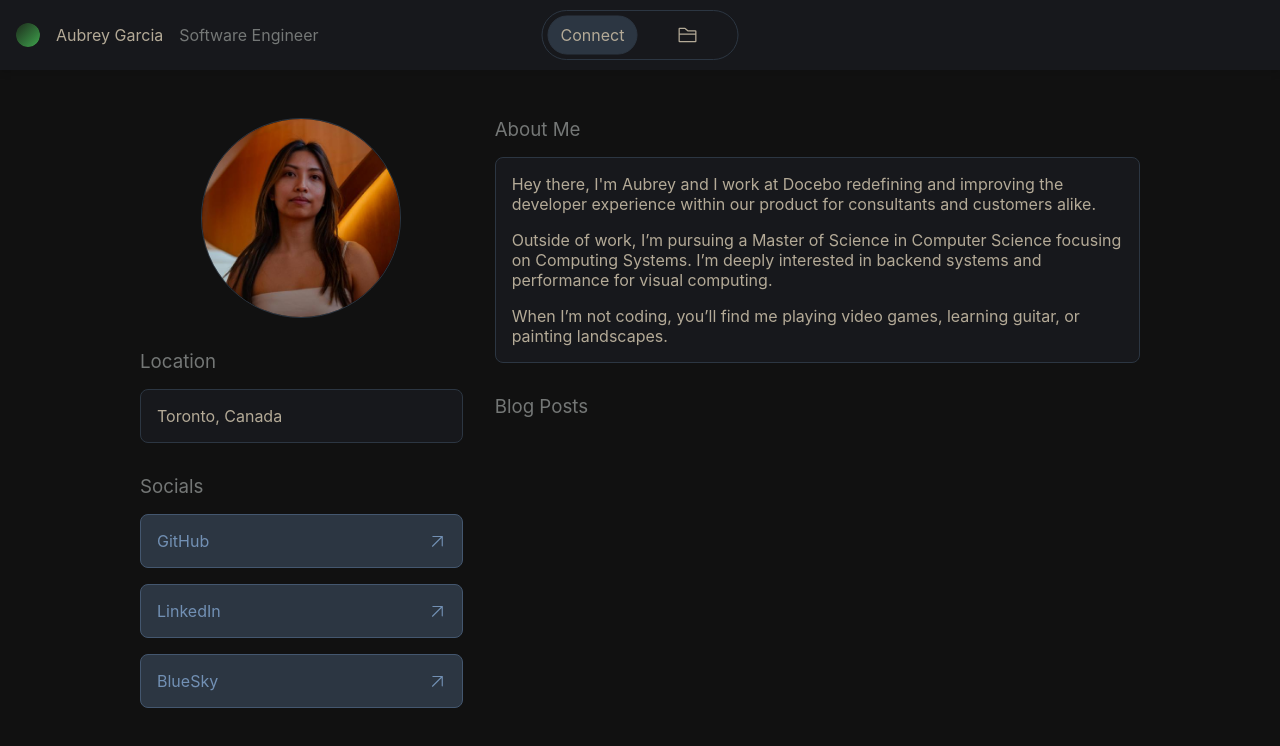
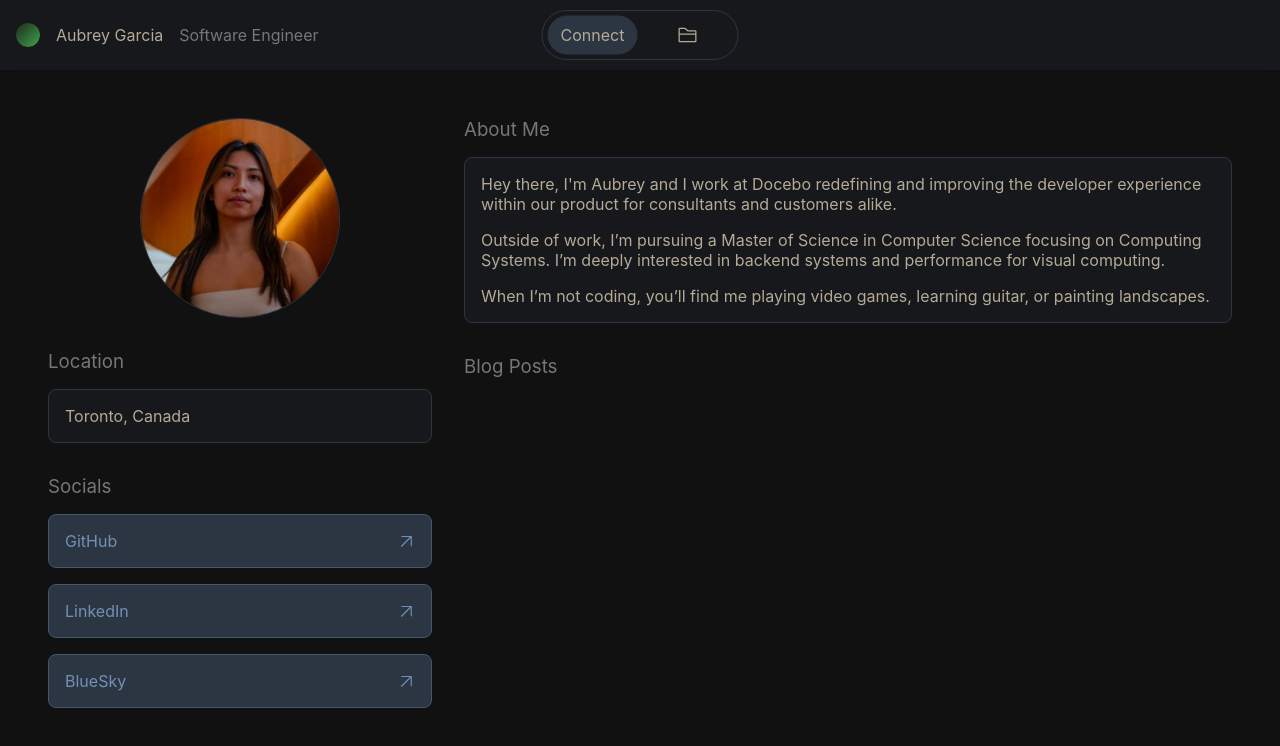
Before and after one commit to aubreymae/swe-portfolio, a React (Create React App) app: page / in a window 1280 px wide. Shown: the top 746 px of the page. Built offline with nearby package versions, Linux system fonts and the light colour scheme; a web font is replaced by a local one.

Commit message:
Updated global variables

```diff
--- a/src/App.css
+++ b/src/App.css
@@ -2,9 +2,6 @@
   display: grid;
   grid-template-columns: 1.5fr 3fr;
   gap: var(--gap-md);
-
-  width: 1000px;
-  margin: 0 auto;
 }
 
 .grid-col {
--- a/src/index.css
+++ b/src/index.css
@@ -9,6 +9,7 @@
   --light-blue-5: #3b4959;
   --dark-blue-1: #111111;
   --light-beige-1: #b4aa97;
+  --light-beige-2: #dacdb6;
   --light-green-1: #1d2b1c;
   --light-gray-1: #747776;
 }
@@ -18,6 +19,7 @@
   --gap-sm: 1em;
   --gap-md: 2em;
   --gap-lg: 3em;
+  --gap-xlg: 4em;
 
   --padding-sm: 1em;
   --padding-md: 2em;
```
